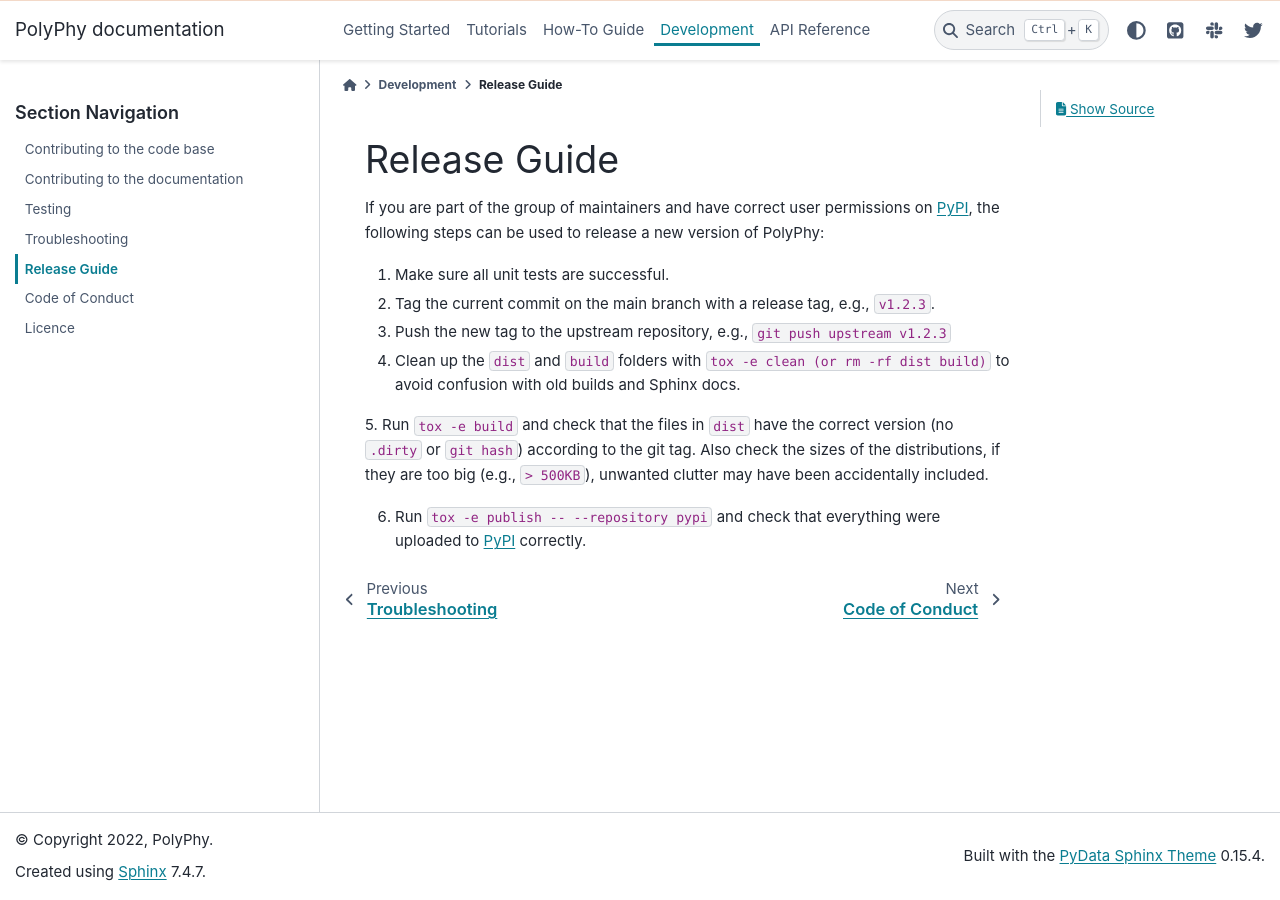
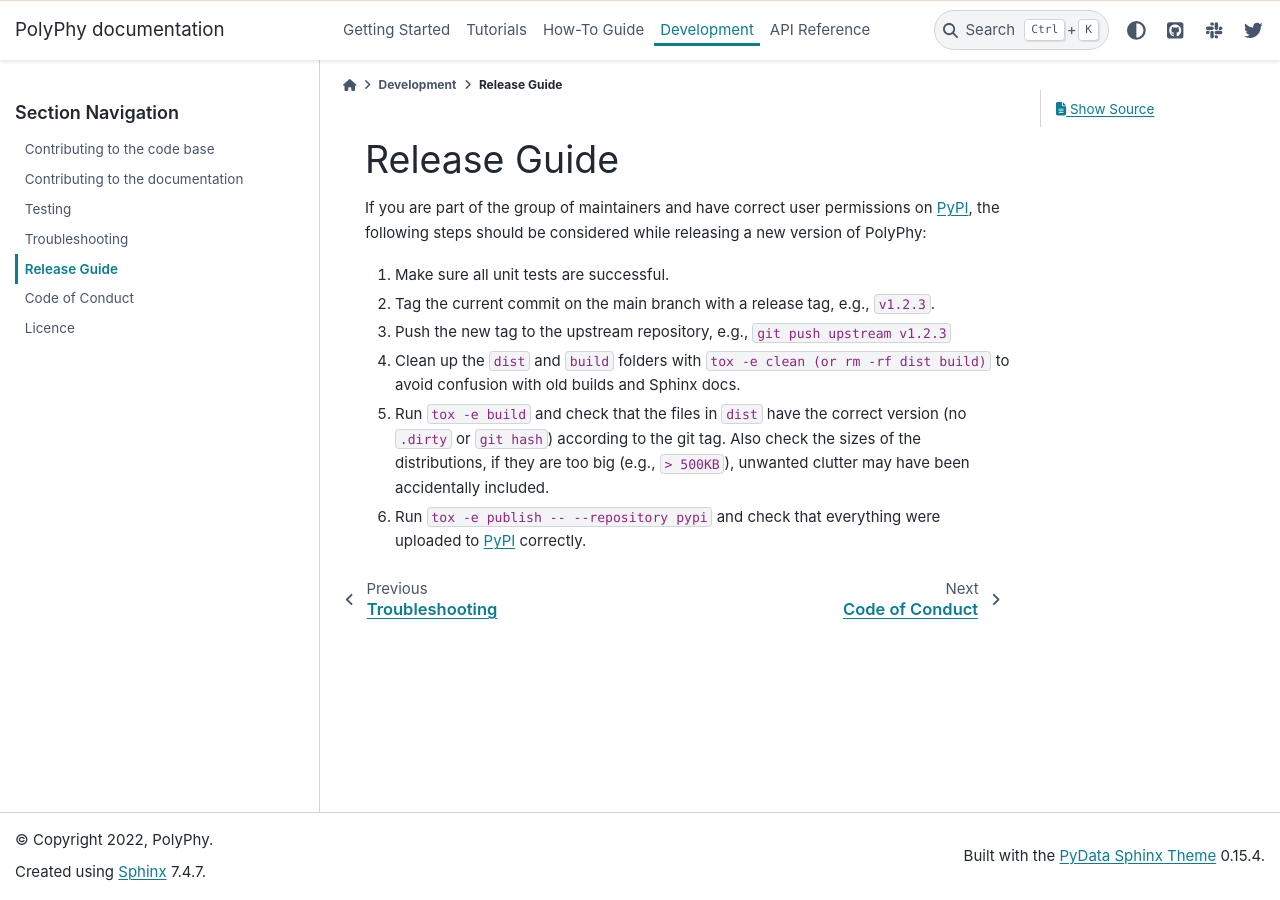
Before and after one commit to PolyPhyHub/PolyPhy-Website, a Sphinx documentation site: the page built from docs/source/contribution/release_guide.rst, in a window 1280 px wide. Built offline with Sphinx 7.4.7 and the PyData theme 0.15.4, drawn with Linux system fonts in a browser that asks for light colours.

Commit message:
minor typos
Signed-off-by: Rupesh <rupeshgelal9@gmail.com>

```diff
--- a/docs/source/contribution/release_guide.rst
+++ b/docs/source/contribution/release_guide.rst
@@ -1,18 +1,18 @@
 Release Guide
 ##############
 
-If you are part of the group of maintainers and have correct user permissions on `PyPI <https://pypi.org/>`_, the following
-steps can be used to release a new version of PolyPhy:
+If you are part of the group of maintainers and have correct user permissions on `PyPI <https://pypi.org/>`_, the following steps
+should be considered while releasing a new version of PolyPhy:
 
-1. Make sure all unit tests are successful.
+1.  Make sure all unit tests are successful.
 
-2. Tag the current commit on the main branch with a release tag, e.g., ``v1.2.3``.
+2.  Tag the current commit on the main branch with a release tag, e.g., ``v1.2.3``.
 
-3. Push the new tag to the upstream repository, e.g., ``git push upstream v1.2.3``
+3.  Push the new tag to the upstream repository, e.g., ``git push upstream v1.2.3``
 
-4. Clean up the ``dist`` and ``build`` folders with ``tox -e clean (or rm -rf dist build)`` to avoid confusion with old builds and Sphinx docs.
+4.  Clean up the ``dist`` and ``build`` folders with ``tox -e clean (or rm -rf dist build)`` to avoid confusion with old builds and Sphinx docs.
 
-5. Run ``tox -e build`` and check that the files in ``dist`` have the correct version (no ``.dirty`` or ``git hash``) according to the git tag.
-Also check the sizes of the distributions, if they are too big (e.g., ``> 500KB``), unwanted clutter may have been accidentally included.
+5.  Run ``tox -e build`` and check that the files in ``dist`` have the correct version (no ``.dirty`` or ``git hash``) according to the git tag.
+    Also check the sizes of the distributions, if they are too big (e.g., ``> 500KB``), unwanted clutter may have been accidentally included.
 
-6. Run ``tox -e publish -- --repository pypi`` and check that everything were uploaded to `PyPI <https://pypi.org/>`_ correctly.
+6.  Run ``tox -e publish -- --repository pypi`` and check that everything were uploaded to `PyPI <https://pypi.org/>`_ correctly.
--- a/docs/source/contribution/troubleshooting.rst
+++ b/docs/source/contribution/troubleshooting.rst
@@ -1,11 +1,11 @@
 Troubleshooting
 ################
 
-Following steps can be considered(in no specific order) :
+Following steps can be considered while troubleshooting(in no specific order) :
 
 1. Make sure to fetch all the tags from the upstream repository. The command ``git describe --abbrev=0 --tags`` should
 return the version you are expecting. If you are trying to run CI scripts in a fork repository, make sure to push all the tags.
-You can also try to remove all the egg files or the complete egg folder, i.e., ``.eggs``, as well as the ``*.egg-info`` folders
+You can also try to remove all the ``egg files`` or the complete ``egg folder``, i.e., ``.eggs``, as well as the ``*.egg-info`` folders
 in the src folder or potentially in the root of your project.
 
 
```
